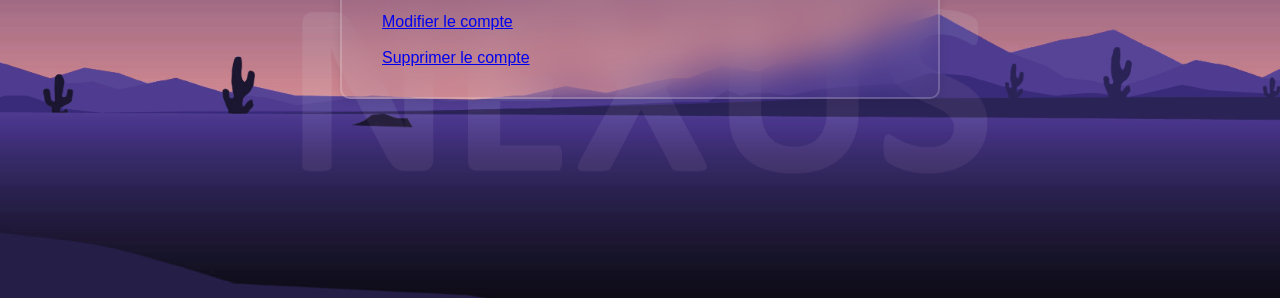
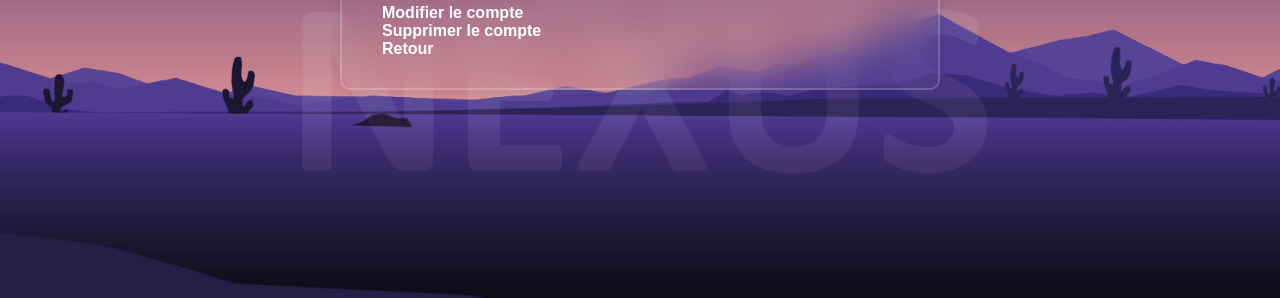
Before and after one commit to mehdirussel/nexus, a Django app: page /users/account/ in a window 1280 px wide. Shown: the part 453-751 px from the top of the page. Run offline with Django 4.2, Linux system fonts and the light colour scheme; parts of the project's set-up code (start-up, migrations or seed data) failed here and were passed over.

Commit message:
Add files via upload

```diff
--- a/static/styles/style_login.css
+++ b/static/styles/style_login.css
@@ -95,3 +95,13 @@
     .register-link p a:hover {
         text-decoration: underline;
     }
+
+    .link p a {
+        color: white;
+        text-decoration: none;
+        font-weight: 600;
+    }
+
+    .link p a:hover {
+        text-decoration: underline;
+    }
--- a/templates/account.html
+++ b/templates/account.html
@@ -8,6 +8,10 @@
     <p>Email : {{ request.user.email }}</p>
     <p>Photo de profil :</p>
     <img src='{{request.user.photo_de_profil.url}}' style="width: 50px; height: 50px;">
-    <p><br/><a href="/users/account/modify/">Modifier le compte</a></p>
-    <p><br/><a href="/users/account/destroy/">Supprimer le compte</a></p>
+
+
+    <div class="link"><p><a href="{% url 'account-modify' %}">Modifier le compte</a></p></div>
+    <div class="link"><p><a href="/users/account/delete/">Supprimer le compte</a></p></div>
+    <div class="link"><p><a href="/channels/">Retour</a></p></div>
+
 {% endblock %}
--- a/templates/account_modify.html
+++ b/templates/account_modify.html
@@ -15,6 +15,9 @@
 
     <label for="id_photo_de_profil">Photo de profil :</label><div class="input-box">
     <input type="file" name="photo_de_profil" style="padding-top: 11px;" accept="image/*" required id="id_photo_de_profil"></div>
+
     <button type="submit" class="btn">Valider les modifications</button>
+
 </form>
+<div class="link"><p><a href="/users/account/">Retour</a></p></div>
 {% endblock %}
--- a/templates/channel_template.html
+++ b/templates/channel_template.html
@@ -77,5 +77,5 @@
     }, 500);
 </script>
 
-
+<div class="link"><p><a href="/channels/">Retour</a></p></div>
 {% endblock %}
--- a/templates/create_channel.html
+++ b/templates/create_channel.html
@@ -18,4 +18,5 @@
 </form>
 
 <script src="{% static  '/js/remove_labels.js'%}"></script>
+<div class="link"><p><a href="/channels/">Retour</a></p></div>
 {% endblock %}
--- a/users/urls.py
+++ b/users/urls.py
@@ -29,4 +29,5 @@ urlpatterns = [
     path('reset_password_complete/', auth_views.PasswordResetCompleteView.as_view(template_name = "password_reset_done.html"), name ='password_reset_complete'),
     path('account/',views.account_view,name="account-view"),
     path('account/modify/',views.account_modify,name="account-modify"),
+    path('account/delete/',views.account_delete,name="account-delete"),
     ]
--- a/users/views.py
+++ b/users/views.py
@@ -139,3 +139,11 @@ def account_modify(request):
     else:
         form = EditUserForm(instance=user_instance)
     return render(request, 'account_modify.html', {'form': form})
+
+def account_delete(request):
+    if request.method == 'POST':
+        # Supprimer le compte de l'utilisateur actuel
+        request.user.delete()
+        # Déconnecter l'utilisateur après suppression
+        return redirect(f'/users/login/')  # Rediriger vers la page d'accueil ou une autre vue
+    return render(request, 'account_delete.html')
```
Also changed, not shown: templates/account_delete.html (added, +14 -0 lines), templates/homepage.html (+5 -4 lines), static/styles/style_main.css (line endings or trailing spaces).
